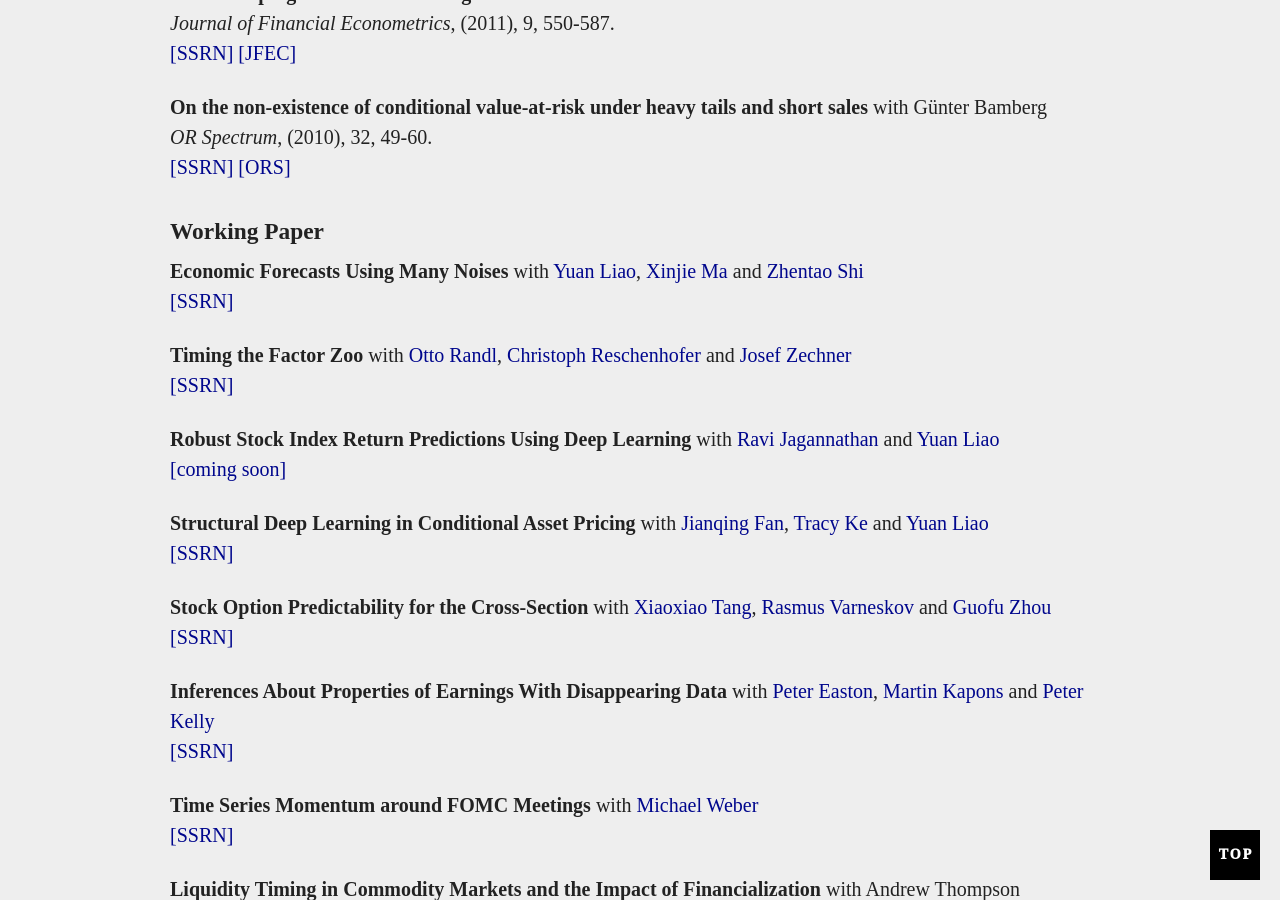
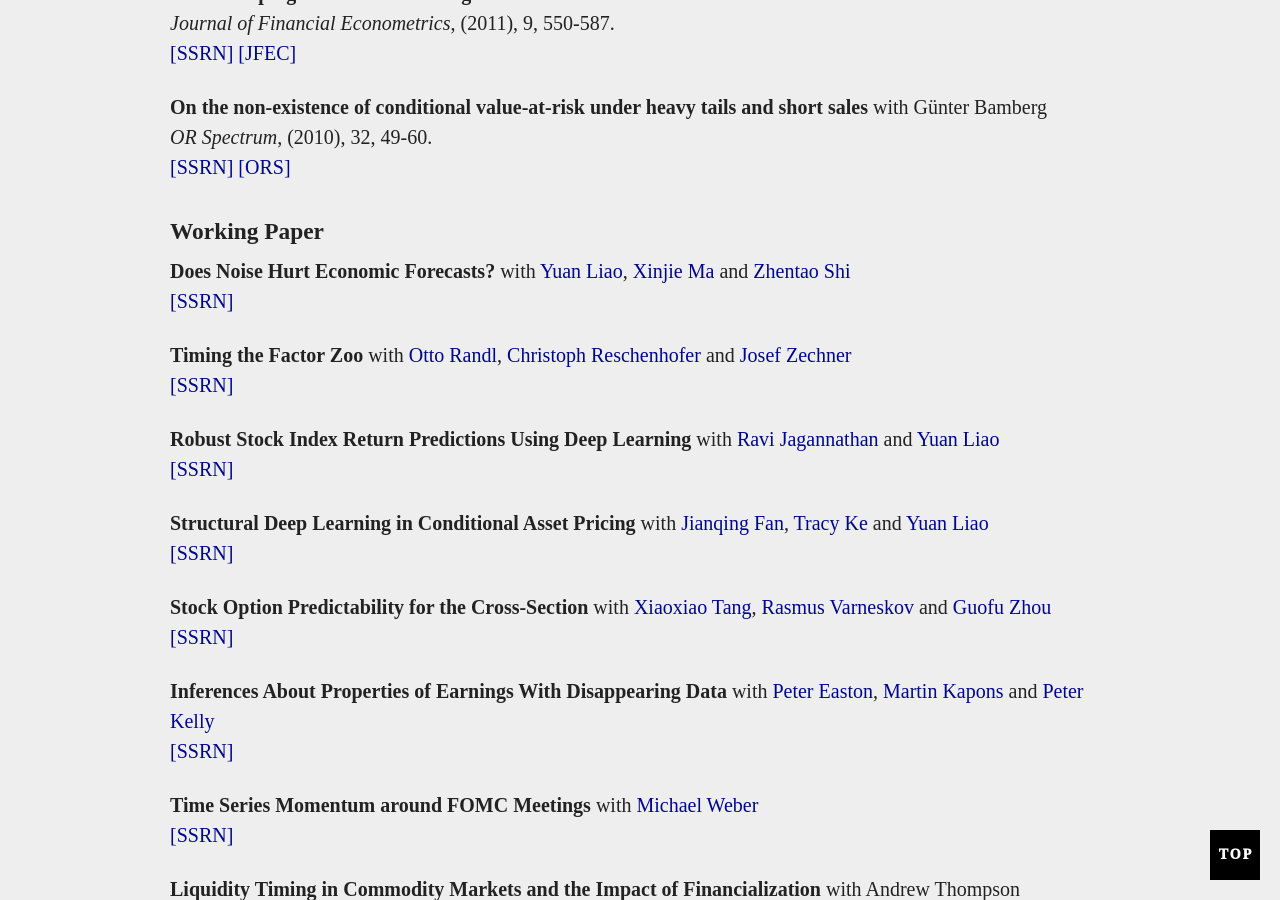
Before and after one commit to aneuhierl/aneuhierl.github.io, a Jekyll site: the page built from research.md, in a window 1280 px wide and 900 px high, scrolled down 1400 px. Built offline with Jekyll 4.4.1, drawn with Linux system fonts in a browser that asks for light colours; comment, search, counter and statistics services are not loaded.

Commit message:
Update research.md

```diff
--- a/research.md
+++ b/research.md
@@ -136,14 +136,14 @@ _OR Spectrum_, (2010), 32, 49-60.
 
 
 ### <a id="wp"></a>Working Paper ###
-**Economic Forecasts Using Many Noises**  with [Yuan Liao](https://econweb.rutgers.edu/yl1114/){:target="_blank"}, [Xinjie Ma](https://xinjiema.super.site){:target="_blank"} and [Zhentao Shi](http://zhentaoshi.github.io){:target="_blank"}
+**Does Noise Hurt Economic Forecasts?**  with [Yuan Liao](https://econweb.rutgers.edu/yl1114/){:target="_blank"}, [Xinjie Ma](https://xinjiema.super.site){:target="_blank"} and [Zhentao Shi](http://zhentaoshi.github.io){:target="_blank"}
 [[SSRN]](https://papers.ssrn.com/sol3/papers.cfm?abstract_id=4659309){:target="_blank"}
 
 **Timing the Factor Zoo**  with [Otto Randl](https://sites.google.com/site/ottorandl/){:target="_blank"}, [Christoph Reschenhofer](https://www.christophreschenhofer.com/home){:target="_blank"} and [Josef Zechner](https://www.vgsf.ac.at/faculty/vgsf-faculty/josef-zechner/){:target="_blank"}
 [[SSRN]](https://papers.ssrn.com/sol3/papers.cfm?abstract_id=4376898){:target="_blank"}
 
 **Robust Stock Index Return Predictions Using Deep Learning**  with [Ravi Jagannathan](https://www.kellogg.northwestern.edu/faculty/directory/jagannathan_ravi.aspx){:target="_blank"} and [Yuan Liao](https://econweb.rutgers.edu/yl1114/){:target="_blank"}
-[[coming soon]](https://www.ssrn.com){:target="_blank"}
+[[SSRN]]([https://www.ssrn.com](https://papers.ssrn.com/sol3/papers.cfm?abstract_id=4890466)){:target="_blank"}
 
 **Structural Deep Learning in Conditional Asset Pricing**  with [Jianqing Fan](https://fan.princeton.edu){:target="_blank"}, [Tracy Ke](https://zke.fas.harvard.edu){:target="_blank"} and [Yuan Liao](https://econweb.rutgers.edu/yl1114/){:target="_blank"}
 [[SSRN]](https://papers.ssrn.com/sol3/papers.cfm?abstract_id=4117882){:target="_blank"}
```
